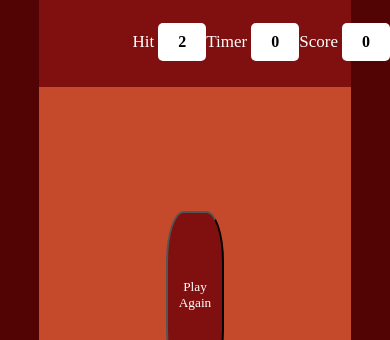
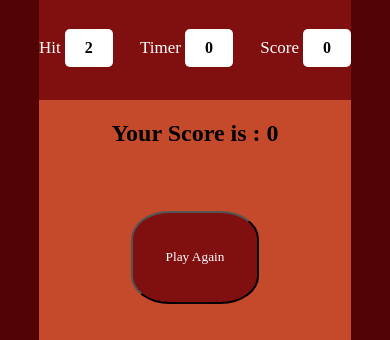
Before and after one commit to rahularya18/Bubble-Game, a plain HTML site: page index.html in a window 390 px wide. Shown: the part 110-450 px from the top of the page. Drawn offline with Linux system fonts and the light colour scheme.

Commit message:
feat. Responsive

```diff
--- a/script.js
+++ b/script.js
@@ -37,8 +37,7 @@ function runtimer() {
         else {
             clearInterval(timerinterval);
             document.querySelector("#tb").innerHTML = `<h1>Game Over </h1>`;
-            document.querySelector("#tb").innerHTML = `<h1>Your Score is : ${finalScore - 10}</h1>`;
-
+            document.querySelector("#tb").innerHTML = `<h2>Your Score is : ${finalScore - 10}</h2>`;
             document.querySelector("#tb").appendChild(bt);
             // console.log(dets.target.textContent);
         }
--- a/style.css
+++ b/style.css
@@ -1,15 +1,18 @@
-*{
+* {
     margin: 0;
     padding: 0;
     box-sizing: border-box;
     font-family: "Gilroy";
 
 }
-html,body{
+
+html,
+body {
     height: 100%;
     width: 100%;
 }
-#main{
+
+#main {
     display: flex;
     align-items: center;
     justify-content: center;
@@ -18,36 +21,42 @@ html,body{
     height: 100%;
     background-color: #520303;
 }
-#panel{
+
+#panel {
     width: 80%;
     height: 81%;
     background-color: rgb(158, 207, 102);
 }
-#tp{
+
+#tp {
     display: flex;
     align-items: center;
     justify-content: space-between;
     color: white;
-    padding: 0px 30% ;
-    width:100%;
-    height: 90px;
+    padding: 0px 30%;
+    width: 100%;
+    height: 15%;
     background-color: rgb(128, 15, 15);
+    overflow: hidden;
 }
-.elem{
+
+.elem {
     display: flex;
-    gap:4px;
+    gap: 4px;
     align-items: center;
 }
-.box{
+
+.box {
     padding: 10px 20px;
     background-color: white;
     border-radius: 5px;
     color: black;
     font-weight: 600;
 }
-#tb{
+
+#tb {
     width: 100%;
-    height: calc(100% - 90px);
+    height: calc(100% - 15%);
     background-color: rgb(197, 74, 44);
     padding: 20px;
     gap: 10px;
@@ -56,11 +65,13 @@ html,body{
     justify-content: space-evenly;
     overflow: hidden;
 }
-.elem h2{
+
+.elem h2 {
     font-weight: 500;
     font-size: 17px;
 }
-.bubble{
+
+.bubble {
     width: 40px;
     height: 40px;
     background-color: rgba(126, 15, 15, 0.514);
@@ -71,11 +82,13 @@ html,body{
     justify-content: center;
     transition: all 5s ease-in 200ms;
 }
-.bubble:hover{
+
+.bubble:hover {
     background-color: #5f0c25;
     cursor: pointer;
 }
-button{
+
+button {
     width: 15%;
     height: 20%;
     background-color: rgb(128, 15, 15);
@@ -85,21 +98,41 @@ button{
     justify-content: center;
     align-items: center;
     position: absolute;
-    top:38%;
+    top: 38%;
 }
- button:hover{
+
+button:hover {
     background-color: #520303;
     cursor: pointer;
- }
- #main{
+}
+
+#main {
     display: flex;
     flex-direction: column;
 }
-#main h1{
-     padding: 2%;
+
+#main h1 {
+    padding: 2%;
     display: flex;
     justify-content: center;
     align-items: center;
     color: #f0a6a6;
     font-family: cursive;
- }
+}
+
+@media (max-width: 700px) {
+
+    #tp {
+        padding: 0;
+    }
+
+    button {
+        width: 33%;
+        height: 11%;
+    }
+    #tb h1{
+        display: flex;
+        align-items: center;
+        justify-content: center;
+    }
+}
```
